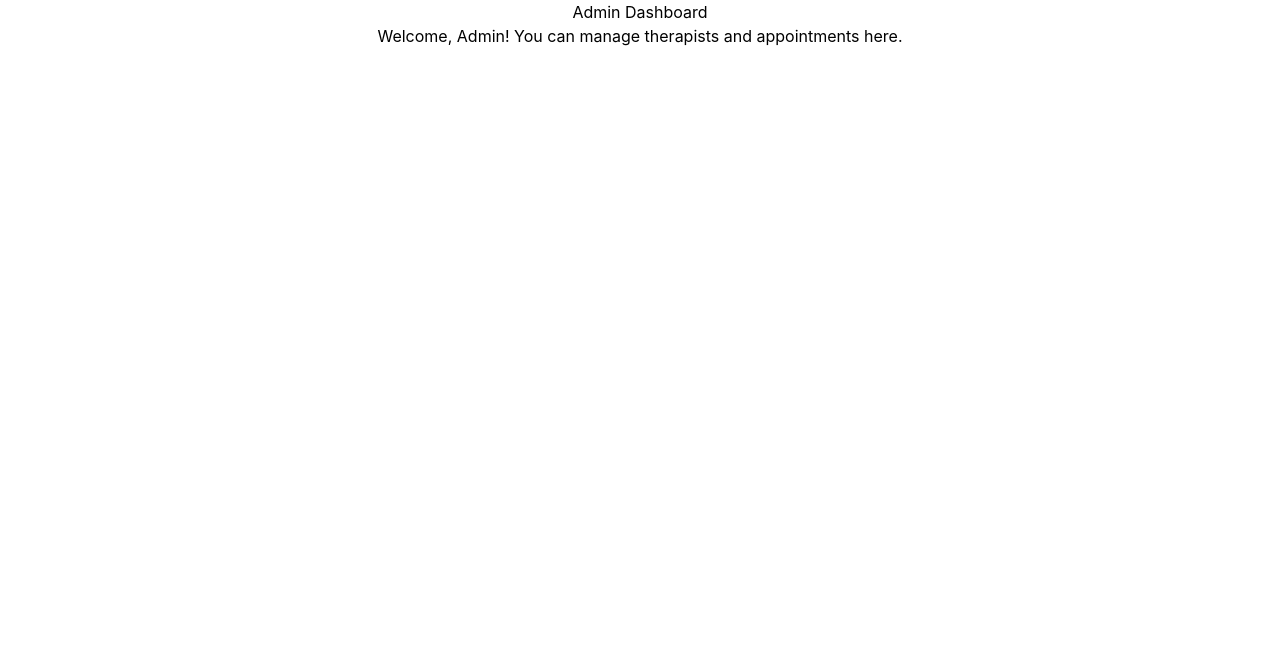
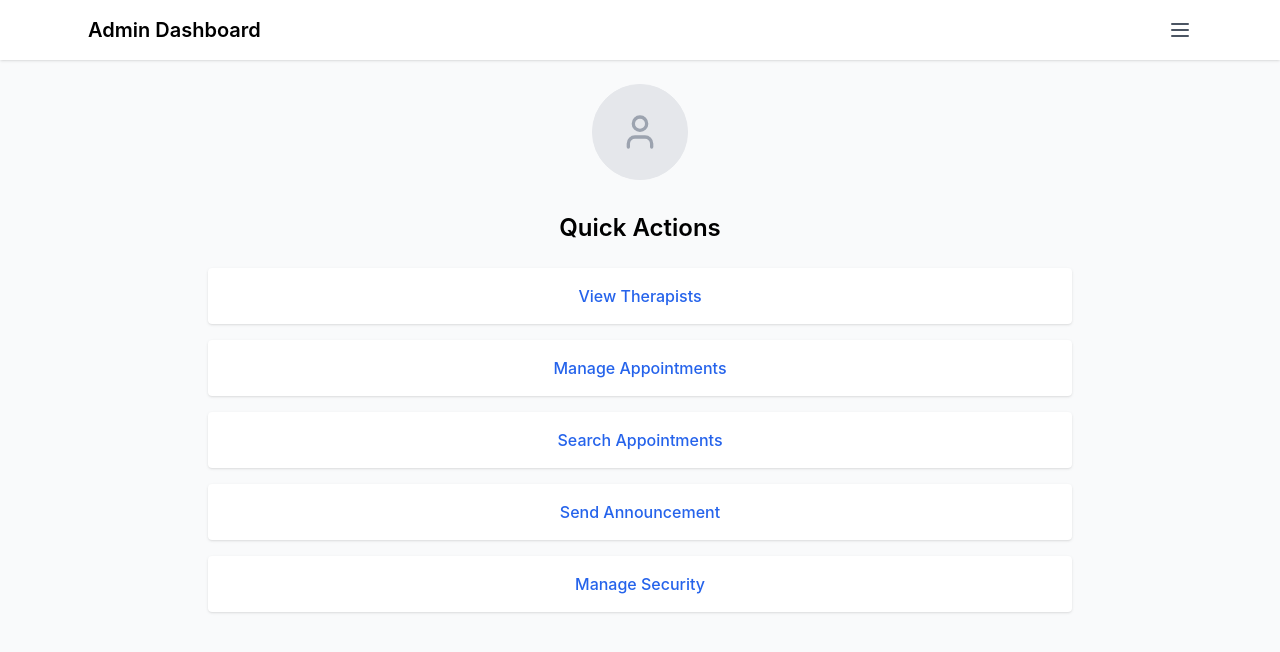
Before and after one commit to ddssCS365/Group-18, a React (Create React App) app: page /admin in a window 1280 px wide. Shown: the top 652 px of the page. Built offline with nearby package versions, Linux system fonts and the light colour scheme.

Commit message:
Add admin dasboard and component

```diff
--- a/src/components/Admin/AdminDashboard.js
+++ b/src/components/Admin/AdminDashboard.js
@@ -1,12 +1,58 @@
-import React from 'react';
+// src/components/Admin/AdminDashboard.js
 
-function AdminDashboard() {
+import React from "react";
+import { Link } from "react-router-dom";
+import { Menu, User } from "lucide-react";
+
+export default function AdminDashboard() {
   return (
-    <div>
-      <h2>Admin Dashboard</h2>
-      <p>Welcome, Admin! You can manage therapists and appointments here.</p>
+    <div className="min-h-screen bg-gray-50">
+      {/* Header */}
+      <header className="bg-white shadow">
+        <div className="max-w-6xl mx-auto px-4 py-4 sm:px-6 flex justify-between items-center">
+          <h1 className="text-xl font-semibold">Admin Dashboard</h1>
+          <Menu className="h-6 w-6 text-gray-600" />
+        </div>
+      </header>
+
+      {/* Profile Image */}
+      <div className="flex justify-center mt-6">
+        <div className="w-24 h-24 rounded-full border overflow-hidden bg-gray-200 flex items-center justify-center">
+          <User className="h-10 w-10 text-gray-400" />
+        </div>
+      </div>
+
+      {/* Dashboard Links */}
+      <main className="max-w-4xl mx-auto px-4 py-8">
+        <h2 className="text-2xl font-semibold mb-6 text-center">Quick Actions</h2>
+        <ul className="space-y-4">
+          <li>
+            <Link to="/admin/view-therapists" className="block p-4 bg-white shadow rounded hover:bg-gray-100 text-blue-600 font-medium">
+              View Therapists
+            </Link>
+          </li>
+          <li>
+            <Link to="/admin/appointments" className="block p-4 bg-white shadow rounded hover:bg-gray-100 text-blue-600 font-medium">
+              Manage Appointments
+            </Link>
+          </li>
+          <li>
+            <Link to="/admin/search-appointments" className="block p-4 bg-white shadow rounded hover:bg-gray-100 text-blue-600 font-medium">
+              Search Appointments
+            </Link>
+          </li>
+          <li>
+            <Link to="/admin/announcements" className="block p-4 bg-white shadow rounded hover:bg-gray-100 text-blue-600 font-medium">
+              Send Announcement
+            </Link>
+          </li>
+          <li>
+            <Link to="/admin/manage-security" className="block p-4 bg-white shadow rounded hover:bg-gray-100 text-blue-600 font-medium">
+              Manage Security
+            </Link>
+          </li>
+        </ul>
+      </main>
     </div>
   );
 }
-
-export default AdminDashboard;
--- /dev/null
+++ b/src/components/Admin/Announcements.js
@@ -0,0 +1,47 @@
+// src/components/Admin/Announcements.js
+
+import React, { useState } from "react";
+
+export default function Announcements() {
+  const [message, setMessage] = useState("");
+
+  const handleSend = () => {
+    if (message.trim()) {
+      alert("Announcement sent: " + message);
+      setMessage("");
+    } else {
+      alert("Please enter a message before sending.");
+    }
+  };
+
+  return (
+    <div className="min-h-screen bg-gray-50">
+      {/* Header */}
+      <header className="bg-white shadow">
+        <div className="max-w-6xl mx-auto px-4 py-4 sm:px-6">
+          <h1 className="text-xl font-semibold">Admin Dashboard - Announcement</h1>
+        </div>
+      </header>
+
+      {/* Main Content */}
+      <main className="max-w-3xl mx-auto px-4 py-8">
+        <h2 className="text-2xl font-semibold mb-6 text-center">Send Announcement</h2>
+        <div className="bg-white shadow p-6 rounded-lg">
+          <textarea
+            value={message}
+            onChange={(e) => setMessage(e.target.value)}
+            placeholder="Type your announcement here..."
+            className="w-full p-3 border border-gray-300 rounded mb-4 focus:outline-none focus:ring-2 focus:ring-blue-500"
+            rows="5"
+          />
+          <button
+            onClick={handleSend}
+            className="w-full bg-blue-600 text-white py-2 rounded hover:bg-blue-700 transition duration-200"
+          >
+            Send Announcement
+          </button>
+        </div>
+      </main>
+    </div>
+  );
+}
--- /dev/null
+++ b/src/components/Admin/Appointments.js
@@ -0,0 +1,42 @@
+// src/components/Admin/Appointments.js
+
+import React from 'react';
+
+export default function Appointments() {
+  const appointments = [
+    { id: 1, patient: 'John Doe', time: '10:00 AM - 11:00 AM' },
+    { id: 2, patient: 'Jane Roe', time: '12:00 PM - 1:00 PM' },
+  ];
+
+  return (
+    <div className="min-h-screen bg-gray-50">
+      {/* Header */}
+      <header className="bg-white shadow">
+        <div className="max-w-6xl mx-auto px-4 py-4 sm:px-6">
+          <h1 className="text-xl font-semibold">Admin Dashboard - Appointments</h1>
+        </div>
+      </header>
+
+      {/* Main Content */}
+      <main className="max-w-3xl mx-auto px-4 py-8">
+        <h2 className="text-2xl font-semibold mb-6 text-center">Manage Appointments</h2>
+        <ul className="space-y-4">
+          {appointments.map((a) => (
+            <li
+              key={a.id}
+              className="flex justify-between items-center bg-white shadow p-4 rounded border"
+            >
+              <div>
+                <p className="font-semibold">{a.patient}</p>
+                <p className="text-sm text-gray-500">{a.time}</p>
+              </div>
+              <button className="px-4 py-2 bg-blue-600 text-white rounded hover:bg-blue-700 transition">
+                Manage
+              </button>
+            </li>
+          ))}
+        </ul>
+      </main>
+    </div>
+  );
+}
--- /dev/null
+++ b/src/components/Admin/ManageSecurity.js
@@ -0,0 +1,37 @@
+// src/components/Admin/ManageSecurity.js
+
+import React from 'react';
+
+export default function ManageSecurity() {
+  return (
+    <div className="min-h-screen bg-gray-50">
+      <header className="bg-white shadow">
+        <div className="max-w-6xl mx-auto px-4 py-4 sm:px-6">
+          <h1 className="text-xl font-semibold">Admin Dashboard - Security Settings</h1>
+        </div>
+      </header>
+
+      <main className="max-w-3xl mx-auto px-4 py-8">
+        <h2 className="text-2xl font-semibold mb-4">Manage Security</h2>
+        <p className="text-gray-700 mb-6">
+          Here you can configure security policies such as password rules, account lockout, and two-factor authentication (2FA).
+        </p>
+
+        <div className="space-y-4">
+          <div className="bg-white p-4 shadow rounded border">
+            <h3 className="font-semibold mb-2">Password Policy</h3>
+            <p className="text-sm text-gray-600">Minimum 8 characters, must include numbers and symbols.</p>
+          </div>
+
+          <div className="bg-white p-4 shadow rounded border">
+            <h3 className="font-semibold mb-2">Two-Factor Authentication (2FA)</h3>
+            <p className="text-sm text-gray-600">2FA is currently <strong>disabled</strong>. Enable it to add an extra layer of security.</p>
+            <button className="mt-2 px-4 py-2 bg-blue-600 text-white rounded hover:bg-blue-700 transition">
+              Enable 2FA
+            </button>
+          </div>
+        </div>
+      </main>
+    </div>
+  );
+}
--- /dev/null
+++ b/src/components/Admin/SearchAppointments.js
@@ -0,0 +1,45 @@
+import React, { useState } from 'react';
+
+export default function SearchAppointments() {
+  const [searchTerm, setSearchTerm] = useState('');
+  const appointments = [
+    { id: 1, name: 'John Doe' },
+    { id: 2, name: 'Jane Roe' },
+    { id: 3, name: 'Ali Mohammed' },
+    { id: 4, name: 'Fatimah S.' },
+  ];
+
+  const filteredAppointments = appointments.filter((a) =>
+    a.name.toLowerCase().includes(searchTerm.toLowerCase())
+  );
+
+  return (
+    <div className="p-6">
+      <h2 className="text-xl font-semibold mb-4">Search Appointments</h2>
+      <input
+        type="text"
+        value={searchTerm}
+        onChange={(e) => setSearchTerm(e.target.value)}
+        placeholder="Search by patient name..."
+        className="w-full mb-4 p-2 border border-gray-300 rounded"
+      />
+      <ul className="space-y-2">
+        {filteredAppointments.length > 0 ? (
+          filteredAppointments.map((a) => (
+            <li
+              key={a.id}
+              className="flex justify-between items-center bg-gray-100 p-3 rounded"
+            >
+              <span>{a.name}</span>
+              <button className="px-2 py-1 bg-red-500 text-white rounded">
+                Deactivate Account
+              </button>
+            </li>
+          ))
+        ) : (
+          <li className="text-gray-500">No appointments found.</li>
+        )}
+      </ul>
+    </div>
+  );
+}
--- /dev/null
+++ b/src/components/Admin/ViewTherapists.js
@@ -0,0 +1,49 @@
+import React from 'react';
+
+export default function ViewTherapists() {
+  const therapists = [
+    { id: 1, name: 'Dr. Smith' },
+    { id: 2, name: 'Dr. Jane' },
+  ];
+
+  const handleUpdate = (name) => {
+    alert(`Update requested for ${name}`);
+  };
+
+  const handleRemove = (name) => {
+    if (window.confirm(`Are you sure you want to remove ${name}?`)) {
+      alert(`${name} removed`);
+    }
+  };
+
+  return (
+    <div className="p-6">
+      <h2 className="text-xl font-semibold mb-4">Therapists</h2>
+      <button className="mb-4 px-4 py-2 bg-green-500 text-white rounded">+ Add Therapist</button>
+      <ul className="space-y-2">
+        {therapists.map((t) => (
+          <li
+            key={t.id}
+            className="flex justify-between items-center bg-gray-100 p-3 rounded"
+          >
+            <span>{t.name}</span>
+            <div className="space-x-2">
+              <button
+                onClick={() => handleUpdate(t.name)}
+                className="px-2 py-1 bg-yellow-500 text-white rounded"
+              >
+                Edit
+              </button>
+              <button
+                onClick={() => handleRemove(t.name)}
+                className="px-2 py-1 bg-red-600 text-white rounded"
+              >
+                Delete
+              </button>
+            </div>
+          </li>
+        ))}
+      </ul>
+    </div>
+  );
+}
```
Also changed, not shown: src/App.js (line endings or trailing spaces).
